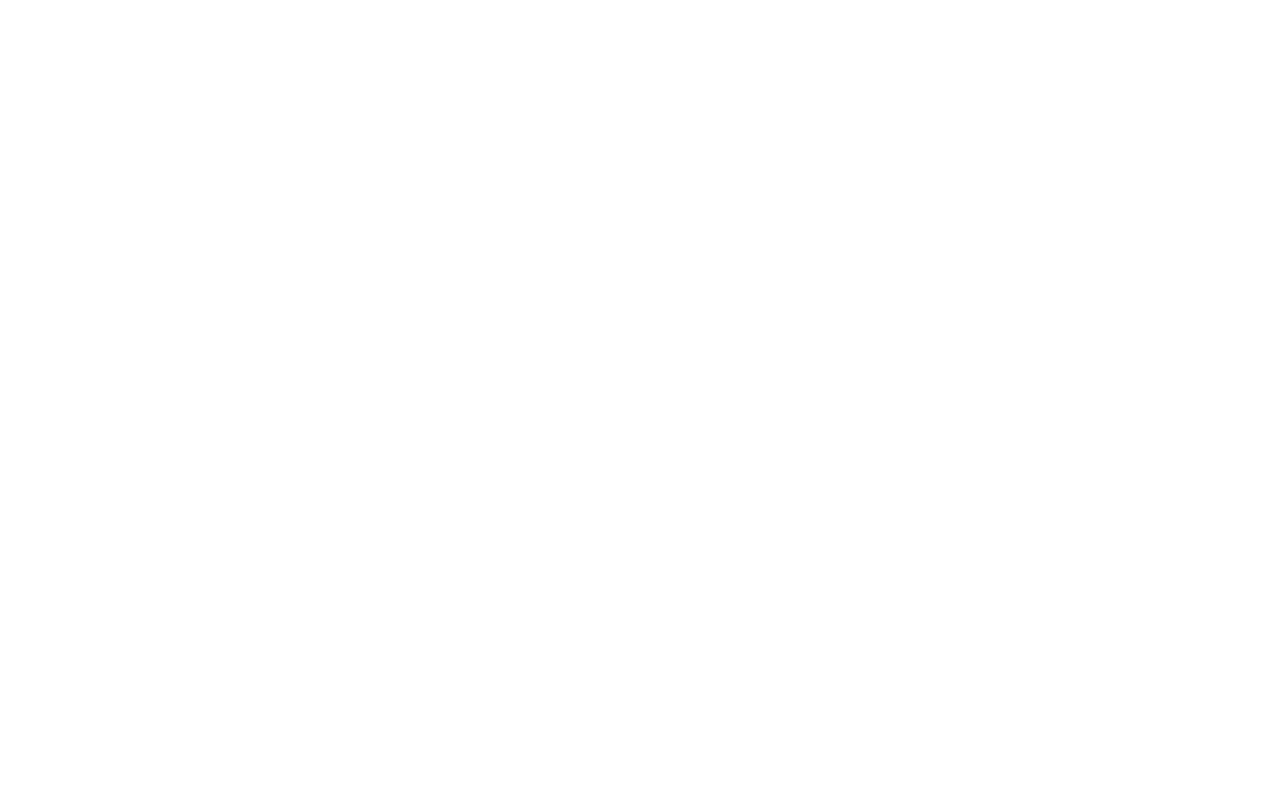
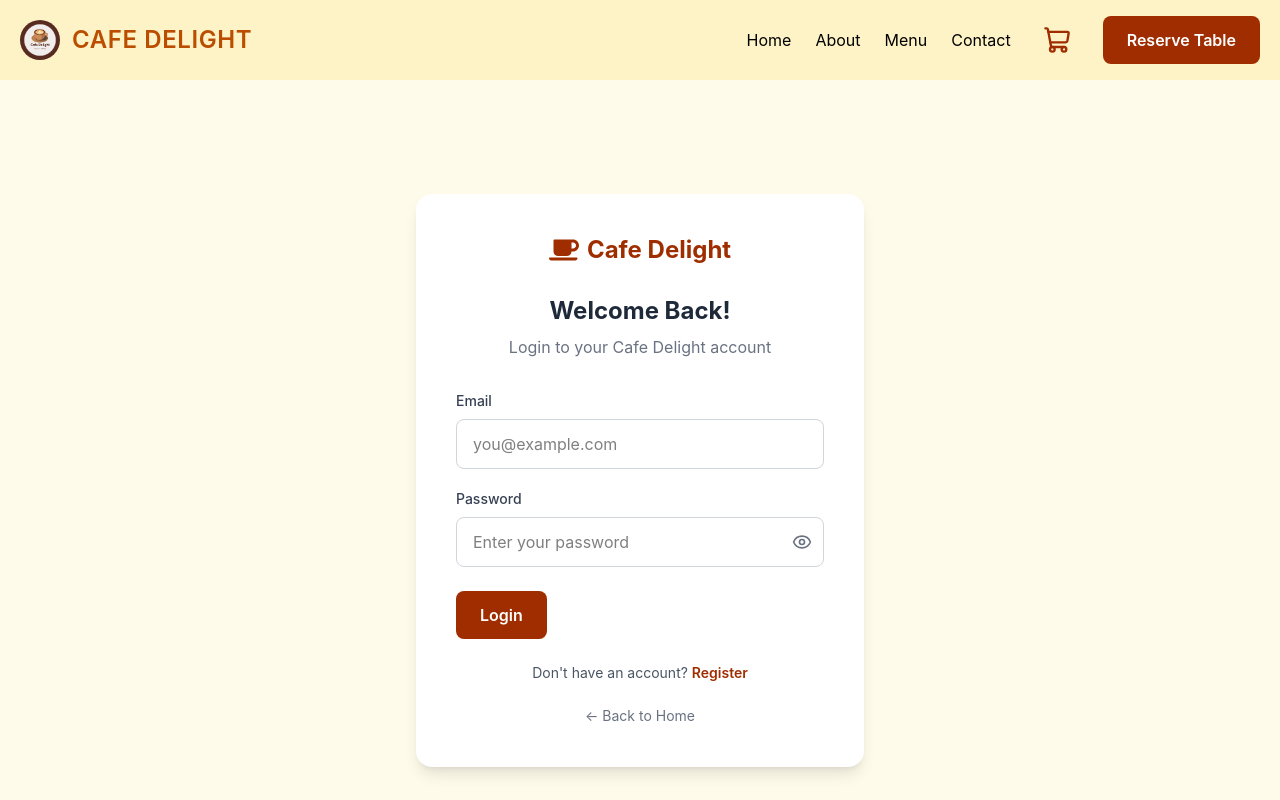
Before and after one commit to mangihuttua/React_CafeProject, a React (Vite) app: page /#/login in a window 1280 px wide. Before the commit this address had no page. Shown: the top 800 px of the page. Built offline with nearby package versions, Linux system fonts and the light colour scheme.

Commit message:
login fitur

```diff
--- /dev/null
+++ b/src/context/AuthContext.jsx
@@ -0,0 +1,57 @@
+
+import {
+  createContext,
+  useContext,
+  useState,
+} from "react";
+
+const AuthContext = createContext(null);
+
+export function AuthProvider({ children }) {
+  const [user, setUser] = useState(() => {
+    try {
+      const savedUser = localStorage.getItem("user");
+      return savedUser ? JSON.parse(savedUser) : null;
+    } catch {
+      return null;
+    }
+  });
+
+  const [token, setToken] = useState(
+    () => localStorage.getItem("token") || null
+  );
+
+  const login = (data) => {
+    localStorage.setItem("token", data.token);
+    localStorage.setItem("user", JSON.stringify(data.data));
+
+    setToken(data.token);
+    setUser(data.data);
+  };
+
+  const logout = () => {
+    localStorage.removeItem("token");
+    localStorage.removeItem("user");
+
+    setToken(null);
+    setUser(null);
+  };
+
+  return (
+    <AuthContext.Provider
+      value={{
+        user,
+        token,
+        isAuthenticated: Boolean(token && user),
+        login,
+        logout,
+      }}
+    >
+      {children}
+    </AuthContext.Provider>
+  );
+}
+
+export function useAuth() {
+  return useContext(AuthContext);
+}
--- a/src/main.jsx
+++ b/src/main.jsx
@@ -1,14 +1,16 @@
 import { StrictMode } from "react";
 import { createRoot } from "react-dom/client";
-
 import "./index.css";
 import AppRoutes from "./routes/AppRoutes";
 import { CartProvider } from "./context/CartContext";
+import { AuthProvider } from "./context/AuthContext.jsx";
 
 createRoot(document.getElementById("root")).render(
   <StrictMode>
-    <CartProvider>
-      <AppRoutes />
-    </CartProvider>
+    <AuthProvider>
+      <CartProvider>
+        <AppRoutes />
+      </CartProvider>
+    </AuthProvider>
   </StrictMode>
 );
--- /dev/null
+++ b/src/pages/Login.jsx
@@ -0,0 +1,254 @@
+
+import { useState } from "react";
+import { Link, useNavigate } from "react-router-dom";
+import { FaCoffee } from "react-icons/fa";
+import { Eye, EyeOff } from "lucide-react";
+
+import Button from "../components/Button/Button";
+import { loginUser } from "../services/authApi";
+import { useAuth } from "../context/AuthContext";
+
+function Login() {
+  const navigate = useNavigate();
+  const { login } = useAuth();
+
+  const [formData, setFormData] = useState({
+    email: "",
+    password: "",
+  });
+
+  const [errors, setErrors] = useState({});
+  const [apiError, setApiError] = useState("");
+  const [isSubmitting, setIsSubmitting] = useState(false);
+  const [showPassword, setShowPassword] = useState(false);
+
+  // Menangani perubahan input
+  const handleChange = (e) => {
+    const { name, value } = e.target;
+
+    setFormData((prev) => ({
+      ...prev,
+      [name]: value,
+    }));
+
+    setErrors((prev) => ({
+      ...prev,
+      [name]: "",
+    }));
+
+    setApiError("");
+  };
+
+  // Validasi form sebelum mengirim ke backend
+  const validateForm = () => {
+    const newErrors = {};
+
+    const email = formData.email.trim();
+
+    if (!email) {
+      newErrors.email = "Email wajib diisi.";
+    } else if (
+      !/^[^\s@]+@[^\s@]+\.[^\s@]+$/.test(email)
+    ) {
+      newErrors.email = "Format email tidak valid.";
+    }
+
+    if (!formData.password) {
+      newErrors.password = "Password wajib diisi.";
+    }
+
+    setErrors(newErrors);
+
+    return Object.keys(newErrors).length === 0;
+  };
+
+  // Mengirim data ke Login API
+  const handleSubmit = async (e) => {
+    e.preventDefault();
+    setApiError("");
+
+    if (!validateForm()) {
+      return;
+    }
+
+    setIsSubmitting(true);
+
+    try {
+      const result = await loginUser(
+        formData.email.trim(),
+        formData.password
+      );
+
+      // Simpan token dan data user melalui AuthContext
+      login(result);
+
+      // Semua role ke halaman Home.
+      navigate("/");
+    } catch (error) {
+      setApiError(
+        error.message ||
+          "Login gagal. Silakan coba kembali."
+      );
+    } finally {
+      setIsSubmitting(false);
+    }
+  };
+
+  return (
+    <section className="min-h-screen bg-amber-50 flex items-center justify-center px-4 py-12">
+      <div className="w-full max-w-md bg-white rounded-2xl shadow-lg p-8 sm:p-10">
+        {/* Logo dan judul */}
+        <div className="text-center mb-8">
+          <Link to="/"
+            className="inline-flex items-center gap-2 text-orange-800"
+          >
+            <FaCoffee className="text-3xl" />
+            <span className="text-2xl font-bold">
+              Cafe Delight
+            </span>
+          </Link>
+
+          <h1 className="text-2xl font-bold text-gray-800 mt-6">
+            Welcome Back!
+          </h1>
+
+          <p className="text-gray-500 mt-2">
+            Login to your Cafe Delight account
+          </p>
+        </div>
+
+        {/* Pesan error dari API */}
+        {apiError && (
+          <div
+            role="alert"
+            className="mb-5 rounded-lg bg-red-50 border border-red-200 p-3 text-sm text-red-700"
+          >
+            {apiError}
+          </div>
+        )}
+
+        <form onSubmit={handleSubmit} noValidate>
+          {/* Email */}
+          <div className="mb-5">
+            <label
+              htmlFor="email"
+              className="block text-sm font-medium text-gray-700 mb-2"
+            >
+              Email
+            </label>
+
+            <input
+              id="email"
+              name="email"
+              type="email"
+              autoComplete="email"
+              placeholder="you@example.com"
+              value={formData.email}
+              onChange={handleChange}
+              disabled={isSubmitting}
+              aria-invalid={Boolean(errors.email)}
+              aria-describedby={
+                errors.email ? "email-error" : undefined
+              }
+              className={`w-full rounded-lg border px-4 py-3 outline-none transition focus:ring-2 focus:ring-orange-200 ${
+                errors.email
+                  ? "border-red-500"
+                  : "border-gray-300 focus:border-orange-700"
+              }`}
+            />
+
+            {errors.email && (
+              <p
+                id="email-error"
+                className="text-red-600 text-sm mt-1"
+              >
+                {errors.email}
+              </p>
+            )}
+          </div>
+
+          {/* Password */}
+          <div className="mb-6">
+            <label htmlFor="password"
+                   className="block text-sm font-medium text-gray-700 mb-2">
+              Password
+            </label>
+
+            <div className="relative">
+              <input type={showPassword ? "text" : "password"}
+                    id="password" name="password"
+                    autoComplete="current-password"
+                    placeholder="Enter your password"
+                    value={formData.password}
+                    onChange={handleChange}
+                    disabled={isSubmitting}
+                    aria-invalid={Boolean(errors.password)}
+                    aria-describedby={
+                      errors.password ? "password-error" : undefined
+                    }
+                className={`w-full rounded-lg border px-4 py-3 pr-12 outline-none transition focus:ring-2 focus:ring-orange-200 ${
+                  errors.password
+                    ? "border-red-500"
+                    : "border-gray-300 focus:border-orange-700"
+                }`}
+              />
+
+              {/* Tombol lihat/sembunyikan password */}
+              <button type="button"
+                onClick={() => setShowPassword((prev) => !prev)}
+                disabled={isSubmitting}
+                aria-label={
+                  showPassword ? "Sembunyikan password" : "Lihat password"
+                }
+                aria-pressed={showPassword}
+                className="absolute inset-y-0 right-3 flex items-center justify-center text-gray-500 hover:text-orange-800 focus:outline-none"
+              >
+                {showPassword ? (
+                  <EyeOff size={20} />
+                ) : (
+                  <Eye size={20} />
+                )}
+              </button>
+            </div>
+
+              {errors.password && (
+                <p className="text-red-600 text-sm mt-1"
+                   id="password-error"
+                >
+                  {errors.password}
+                </p>
+              )}
+            </div>
+
+          {/* Tombol login */}
+          <Button type="submit"
+                  variant="primary"
+                  disabled={isSubmitting}
+          >
+            {isSubmitting ? "Logging in..." : "Login"}
+          </Button>
+        </form>
+
+        <p className="text-center text-sm text-gray-600 mt-6">
+          Don't have an account?{" "}
+          <Link
+            to="/register"
+            className="font-semibold text-orange-800 hover:text-orange-600"
+          >
+            Register
+          </Link>
+        </p>
+
+        <div className="text-center mt-5">
+          <Link to="/"
+                className="text-sm text-gray-500 hover:text-orange-800"
+          >
+            ← Back to Home
+          </Link>
+        </div>
+      </div>
+    </section>
+  );
+}
+
+export default Login;
--- a/src/routes/AppRoutes.jsx
+++ b/src/routes/AppRoutes.jsx
@@ -7,10 +7,11 @@
 import MenuDetail from "../pages/MenuDetail";
 import Cart from "../pages/Cart";
 import Checkout from "../pages/Checkout";
+import Login from "../pages/Login";
 
 function AppRoutes() {
   return (
-        <HashRouter>
+    <HashRouter>
       <Routes>
         <Route element={<MainLayout />}>
           <Route path="/" element={<Home />} />
@@ -20,6 +21,7 @@
           <Route path="/menu/:id" element={<MenuDetail />} />
           <Route path="/cart" element={<Cart />} />
           <Route path="/checkout" element={<Checkout />} />
+          <Route path="/login" element={<Login />} />
         </Route>
       </Routes>
     </HashRouter>
--- /dev/null
+++ b/src/services/authApi.js
@@ -0,0 +1,38 @@
+
+const API_URL = "http://localhost:5000/api/auth";
+
+export async function loginUser(email, password) {
+  const response = await fetch(`${API_URL}/login`, {
+    method: "POST",
+    headers: {
+      "Content-Type": "application/json",
+    },
+    body: JSON.stringify({ email, password }),
+  });
+
+  const data = await response.json();
+
+  if (!response.ok) {
+    throw new Error(data.message || "Login gagal");
+  }
+
+  return data;
+}
+
+export async function registerUser(name, email, password) {
+  const response = await fetch(`${API_URL}/register`, {
+    method: "POST",
+    headers: {
+      "Content-Type": "application/json",
+    },
+    body: JSON.stringify({ name, email, password }),
+  });
+
+  const data = await response.json();
+
+  if (!response.ok) {
+    throw new Error(data.message || "Registrasi gagal");
+  }
+
+  return data;
+}
```
